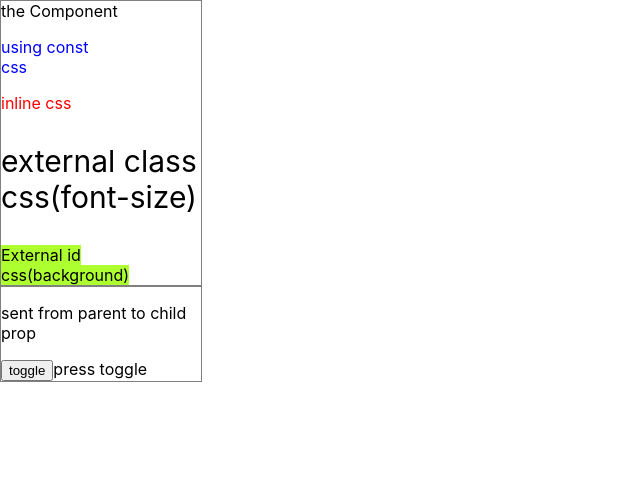
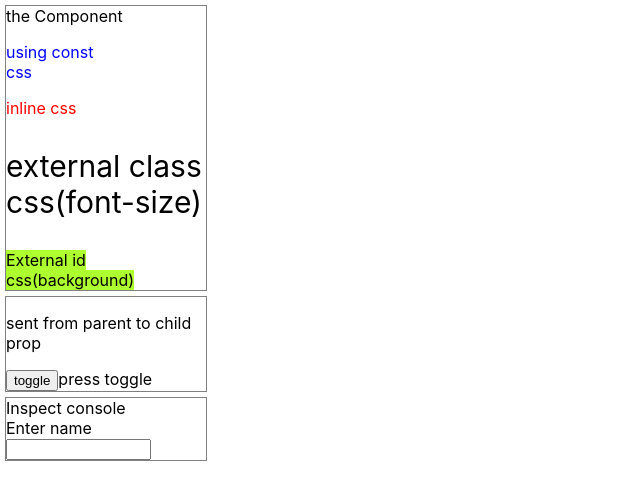
Before and after one commit to priyankacheruku/intro-to-react, a React (Create React App) app in the folder my-app/: page / in a window 1280 px wide. Shown: the top 500 px of the page, without its empty margins (0-640 px from the left). Built offline with nearby package versions, Linux system fonts and the light colour scheme.

Commit message:
life cycle methods

```diff
--- a/my-app/src/App.js
+++ b/my-app/src/App.js
@@ -1,16 +1,18 @@
 import React from 'react';
-import logo from './logo.svg';
+// import logo from './logo.svg';
 
 // import './App.css';
 import './Style.css';
 
 import BasicCss from './BasicCss';
 import PropsState from './PropsState';
+import LifeCycle from './LifeCycle';
 function App() {
   return (
     <div className="App">
       <BasicCss ></BasicCss>
       <PropsState info="sent from parent to child prop"></PropsState>
+      <LifeCycle></LifeCycle>
     </div>
   );
 }
--- a/my-app/src/BasicCss.js
+++ b/my-app/src/BasicCss.js
@@ -7,13 +7,13 @@ render(){
         colourRed:"red",
         colourBlue:"blue"
     }
-    return <div class="box">
+    return <div className="box">
         the Component
 
         <p style={{color:colour.colourBlue,width:"100px"}}>using const css</p>
         <p style ={{color:"red"}}>inline css</p>
         <span>
-            <p class="font-size">external class css(font-size)</p>
+            <p className="font-size">external class css(font-size)</p>
             <span id="background-color" >External id css(background)</span>
         </span>
         </div>
--- /dev/null
+++ b/my-app/src/LifeCycle.js
@@ -0,0 +1,57 @@
+import React from 'react';
+class LifeCycle extends React.Component {
+
+    constructor(props){
+        super(props)
+        console.log("constructor 1st invoked")
+        this.state.info ="In constructor"
+        this.handleChange = this.handleChange.bind(this);
+    }
+
+    state = {
+        info : "",
+        value: ""
+    }
+
+    // componentWillMount(){
+    //     console.log("before 1st render invoked")
+    //     this.setState({
+    //         info:"state from componentwillmount"
+    //     })
+    // }
+    shouldComponentUpdate(nextprops, nextstate){
+        console.log(nextstate,nextprops)
+        if(this.state.value==nextstate.value){
+            console.log("true")
+            console.log("it will be reflected")
+
+        }
+        else{
+            console.log("It wont get reflected in component")
+
+        }
+        return true
+    }
+
+    componentDidMount(){
+        console.log("after the component is rendered")
+        console.log("best to start API call here")
+    }
+
+    handleChange(event){
+        this.setState({
+            value:event.target.value
+        })
+    }
+
+
+    render(){
+         return <div className="box">
+             Inspect  console
+             <br></br>
+             Enter name
+             <input type="text" value={this.state.value} onChange={this.handleChange}  size="15"></input>
+         </div>
+     }
+}
+export default LifeCycle;
--- a/my-app/src/PropsState.js
+++ b/my-app/src/PropsState.js
@@ -4,10 +4,10 @@ class PropsState extends React.Component{
 
     constructor(props){
         super(props)
-        console.log(props)
+        // console.log(props)
         this.state.info = props.info
     }
-    state={
+    state = {
         info :"",
         current:true
     }
@@ -15,10 +15,12 @@ class PropsState extends React.Component{
         this.setState({
             current : !this.state.current
         }
+
         )
+
     }
     render(){
-        return <div class="box">
+        return <div className="box">
             <p>{this.state.info }</p>
             <button onClick={() => this.ToggleButton()}>toggle</button>
             {this.state.current && "press toggle"}
--- a/my-app/src/Style.css
+++ b/my-app/src/Style.css
@@ -3,6 +3,8 @@
     /* height: 300px; */
     width: 200px;
     border: grey 1px solid;
+    margin: 5px;
+
 }
 .font-size{
     font-size:30px;
```
